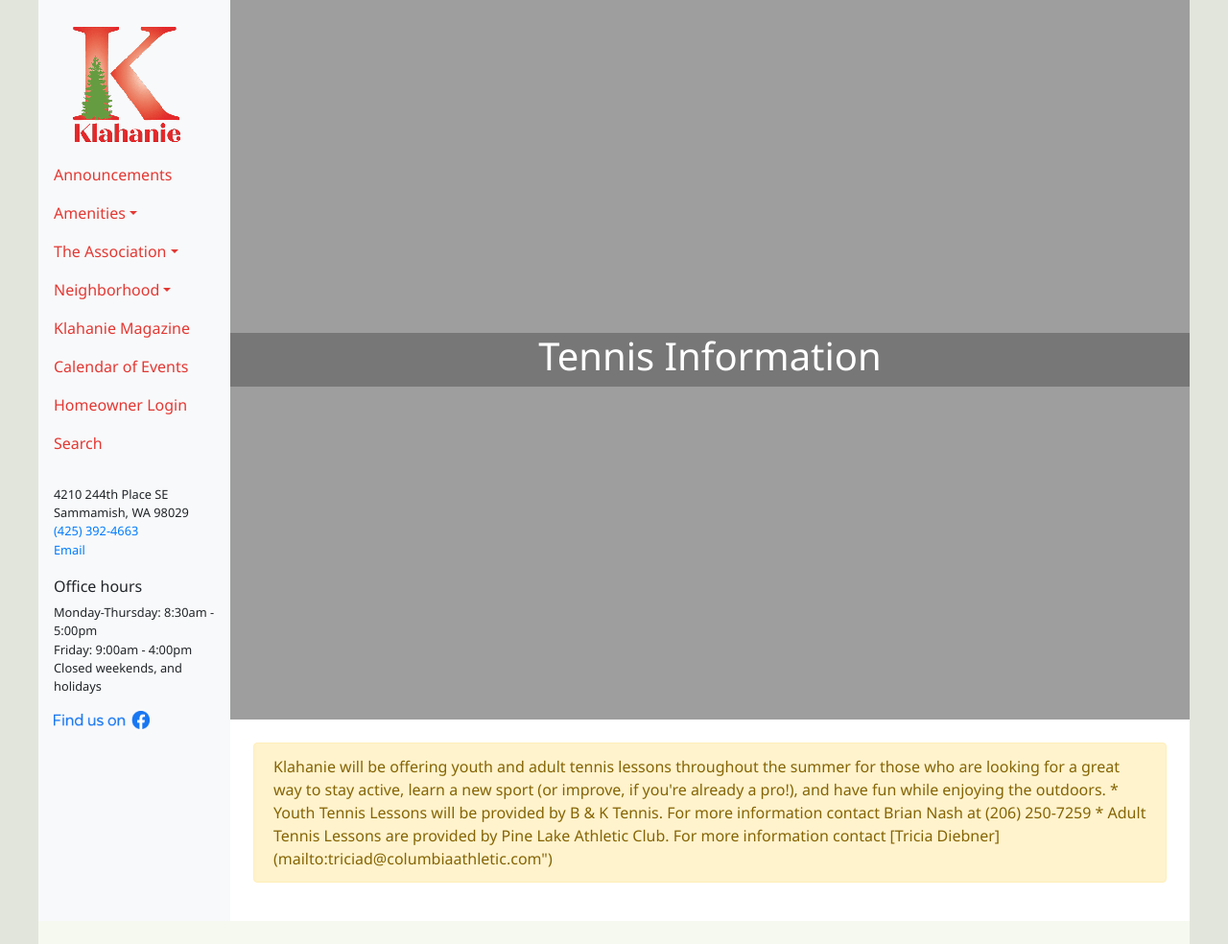
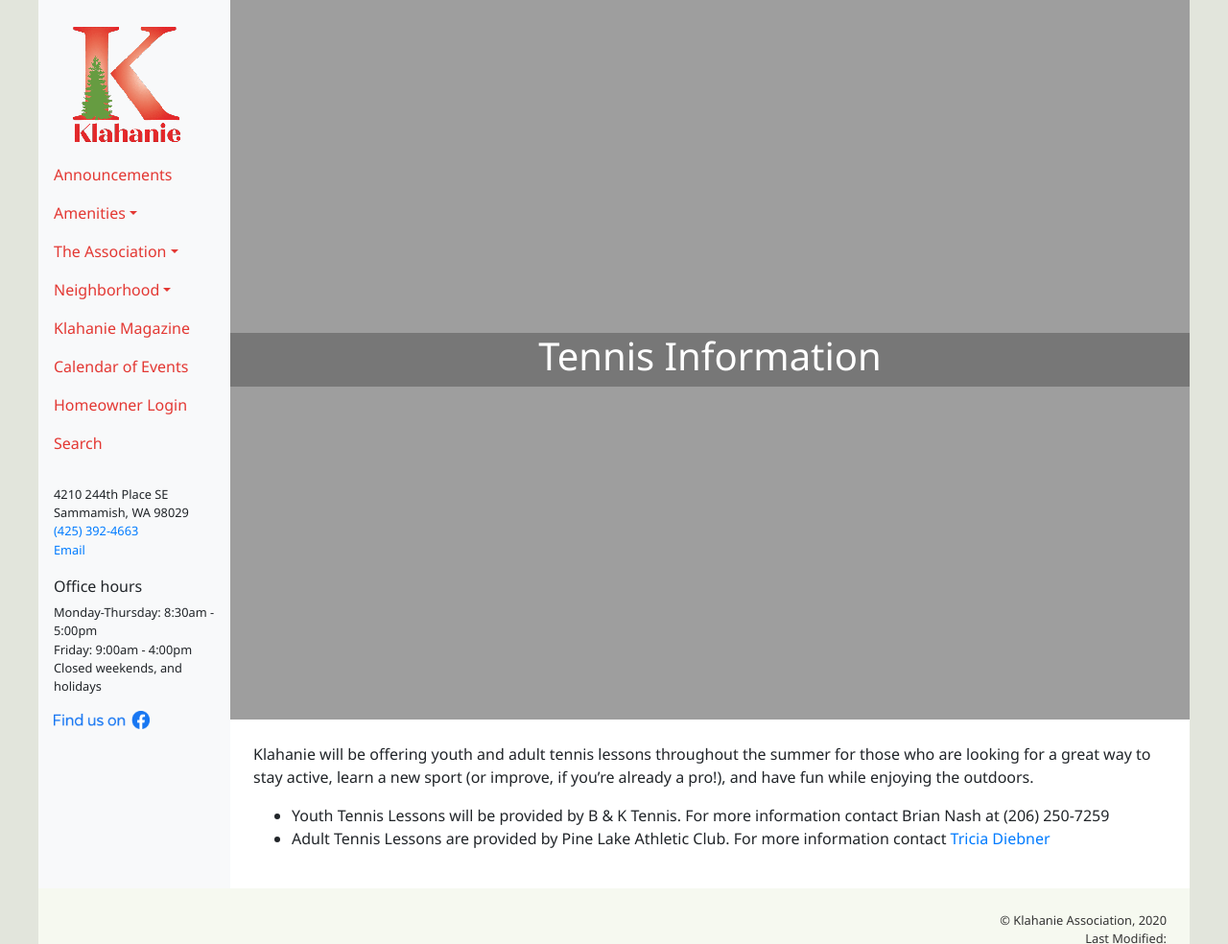
Before and after one commit to SharonManyara/klahanie, a Jekyll site: the page built from _amenities/tennis-information.md, in a window 1280 px wide, cut to the strip 0-984 px from the top of the page. Shown: the whole strip at 96% size. Built offline with Jekyll 4.4.1, drawn with Linux system fonts in a browser that asks for light colours; comment, search, counter and statistics services are not loaded.

Commit message:
Update _amenities/tennis-information.md

```diff
--- a/_amenities/tennis-information.md
+++ b/_amenities/tennis-information.md
@@ -9,7 +9,6 @@
 show-title: true
 ---
 
-<div class="alert alert-warning">
 
 Klahanie will be offering youth and adult tennis lessons throughout the summer for those who are looking for a great way to stay active, learn a new sport (or improve, if you're already a pro!), and have fun while enjoying the outdoors.
 
```
